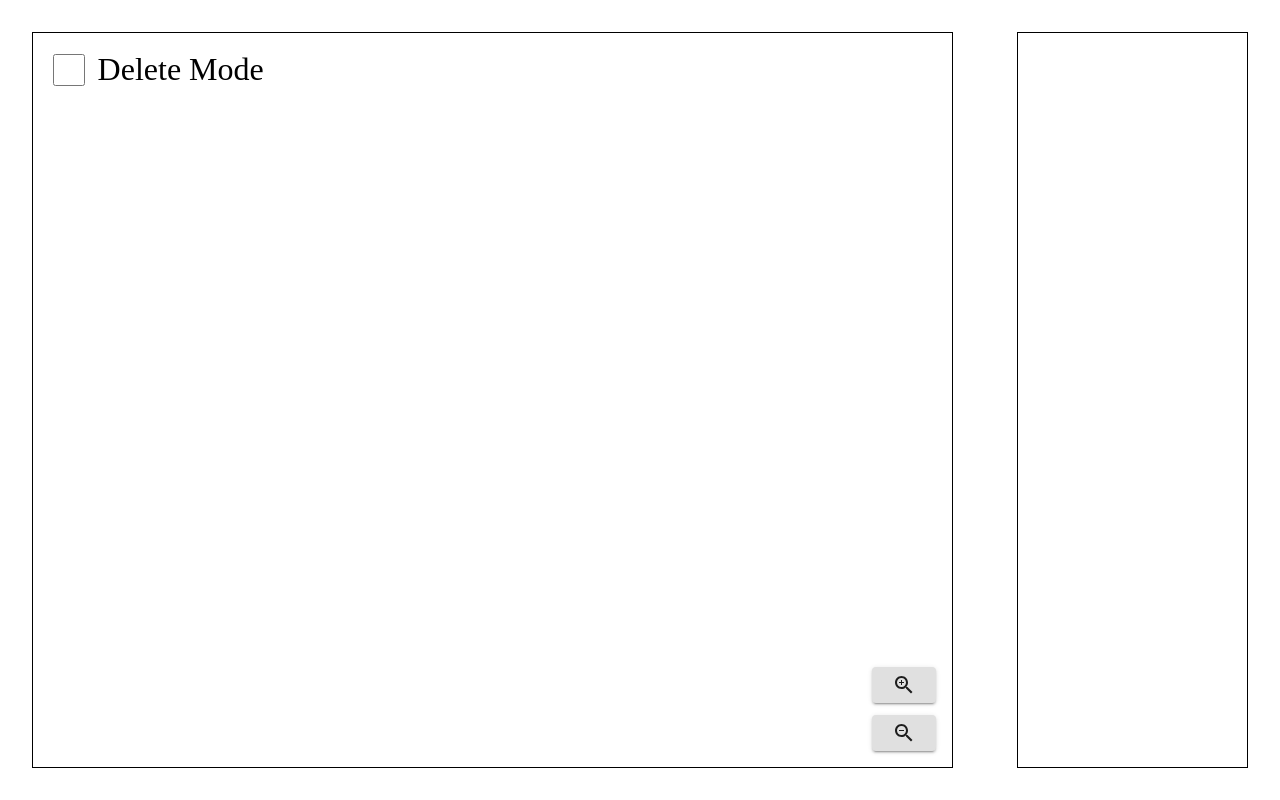
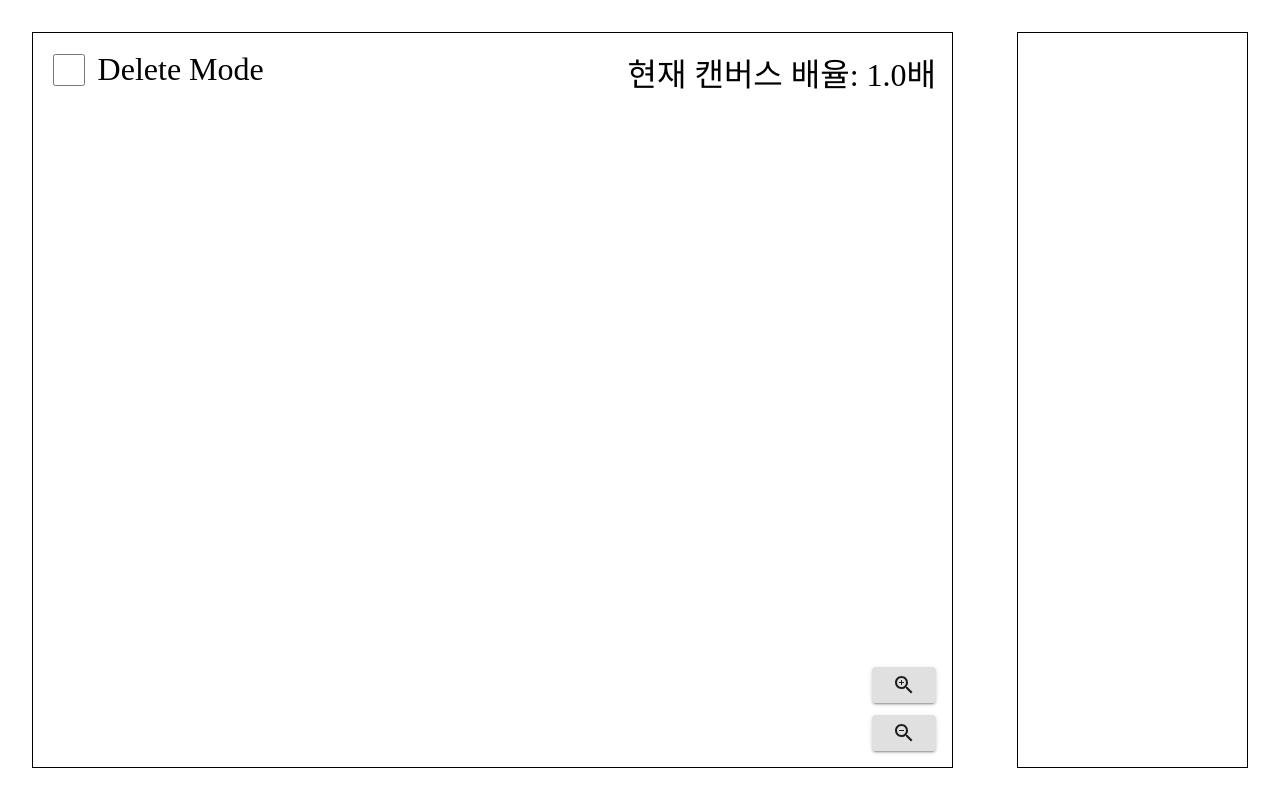
Before and after one commit to emune216/canvas-drawing, a React (Create React App) app: page / in a window 1280 px wide. Built offline with nearby package versions, Linux system fonts and the light colour scheme.

Commit message:
FEAT: show current magnification

```diff
--- /dev/null
+++ b/src/components/Inform.tsx
@@ -0,0 +1,13 @@
+import { useSelector } from "react-redux";
+
+import { RootState } from "../redux/store";
+
+const Inform = () => {
+  const { currentMagnification } = useSelector((state: RootState) => state.canvasStatus);
+
+  return (
+    <span>{`현재 캔버스 배율: ${currentMagnification.toFixed(1)}배`}</span>
+  );
+};
+
+export default Inform;
--- a/src/components/Main.tsx
+++ b/src/components/Main.tsx
@@ -6,6 +6,7 @@ import ZoomOutIcon from "@material-ui/icons/ZoomOut";
 import Canvas from "./Canvas";
 import ZoomButton from "./ZoomButton";
 import DeleteCheckBox from "./DeleteCheckBox";
+import Inform from "./Inform";
 
 import useZoom from "../hooks/useZoom";
 
@@ -28,6 +29,9 @@ const Main = () => {
           <div>
             <ZoomButton icon={<ZoomOutIcon />} onClick={zoomOut} />
           </div>
+        </div>
+        <div className="information-container">
+          <Inform />
         </div>
       </CanvasWrapper>
     </Wrapper>
@@ -60,6 +64,12 @@ const CanvasWrapper = styled.div`
       margin-bottom: 0.5rem;
     }
   }
+
+  .information-container {
+    position: absolute;
+    top: 1rem;
+    right: 1rem;
+  }
 `;
 
 export default Main;
--- a/src/hooks/useRepaintCanvas.ts
+++ b/src/hooks/useRepaintCanvas.ts
@@ -6,7 +6,7 @@ import { RootState } from "../redux/store";
 import drawPolygons from "../functions/drawPolygons";
 
 const useRepaintCanvas = (canvas: MutableRefObject<HTMLCanvasElement | null>) => {
-  const { magnification, isChangeZoom } = useSelector((state: RootState) => state.canvasStatus);
+  const { magnification, currentMagnification } = useSelector((state: RootState) => state.canvasStatus);
   const polygons = useSelector((state: RootState) => state.polygons.polygon);
 
   useEffect(() => {
@@ -26,7 +26,7 @@ const useRepaintCanvas = (canvas: MutableRefObject<HTMLCanvasElement | null>) =>
     polygons.forEach(polygon => {
       drawPolygons(context, polygon);
     });
-  }, [polygons, magnification, isChangeZoom]);
+  }, [polygons, magnification, currentMagnification]);
 };
 
 export default useRepaintCanvas;
--- a/src/hooks/useZoom.ts
+++ b/src/hooks/useZoom.ts
@@ -1,29 +1,32 @@
 import { useState, useEffect } from "react";
 import { useDispatch } from "react-redux";
 
-import { changeMagnification } from "../redux/reducers/canvasStatus";
+import { changeMagnification, changeCurrentMagnification } from "../redux/reducers/canvasStatus";
 
 const ZOOM_IN: number = 1.1;
 const ZOOM_OUT: number = 0.9;
 
 const useZoom = () => {
   const dispatch = useDispatch();
-  const [magnification, setMagnification] = useState<number>(1);
-  const [isChangeZoom, setIsChangeZoom] = useState<Boolean>(false);
+  const [magnification, setMagnification] = useState<number>(0);
+  const [currentMagnification, setCurrentMagnification] = useState<number>(1);
 
   const zoomIn = () => {
     setMagnification(ZOOM_IN);
-    setIsChangeZoom((prev: Boolean) => !prev);
+    setCurrentMagnification((prev: number) => prev + 0.1);
   };
 
   const zoomOut = () => {
     setMagnification(ZOOM_OUT);
-    setIsChangeZoom((prev: Boolean) => !prev);
+    setCurrentMagnification((prev: number) => prev - 0.1);
   };
 
   useEffect(() => {
+    if (!magnification) return;
+
     dispatch(changeMagnification(magnification));
-  }, [magnification, isChangeZoom]);
+    dispatch(changeCurrentMagnification(currentMagnification));
+  }, [magnification, currentMagnification]);
 
   return {
     zoomIn,
--- a/src/redux/reducers/canvasStatus.ts
+++ b/src/redux/reducers/canvasStatus.ts
@@ -3,7 +3,7 @@ import { createSlice, PayloadAction } from "@reduxjs/toolkit";
 const initialState = {
   isDeleteMode: false,
   magnification: 1,
-  isChangeZoom: false,
+  currentMagnification: 1,
 };
 
 const reducers = {
@@ -12,7 +12,9 @@ const reducers = {
   },
   changeMagnification: (state: any, { payload }: PayloadAction<number>) => {
     state.magnification = payload;
-    state.isChangeZoom = !state.isChangeZoom;
+  },
+  changeCurrentMagnification: (state: any, { payload }: PayloadAction<number>) => {
+    state.currentMagnification = payload;
   },
 };
 
@@ -22,6 +24,10 @@ const canvasStatus = createSlice({
   reducers,
 });
 
-export const { changeCanvasMode, changeMagnification } = canvasStatus.actions;
+export const {
+  changeCanvasMode,
+  changeMagnification,
+  changeCurrentMagnification,
+} = canvasStatus.actions;
 
 export default canvasStatus.reducer;
```
